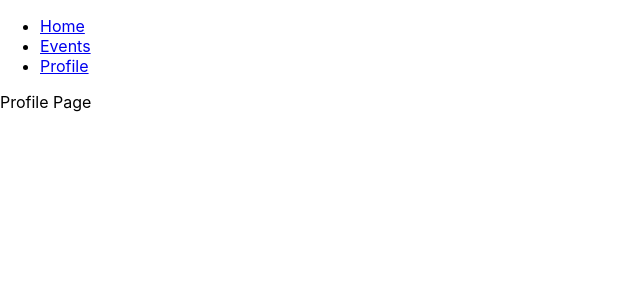
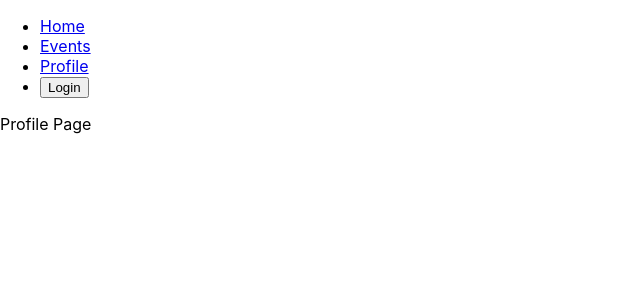
Before and after one commit to SHTh-App23/HvarErTonlist, a React (Create React App) app in the folder hvar-er-tonlist/: page /profile in a window 1280 px wide. Shown: the top 300 px of the page, without its empty margins (0-640 px from the left). Built offline with nearby package versions, Linux system fonts and the light colour scheme.

Commit message:
Fékk modals til að virka

```diff
--- a/hvar-er-tonlist/package.json
+++ b/hvar-er-tonlist/package.json
@@ -8,6 +8,7 @@
     "@testing-library/user-event": "^13.5.0",
     "react": "^18.2.0",
     "react-dom": "^18.2.0",
+    "react-modal": "^3.16.1",
     "react-router-dom": "^6.18.0",
     "react-scripts": "^5.0.1",
     "web-vitals": "^2.1.4"
--- a/hvar-er-tonlist/src/App.js
+++ b/hvar-er-tonlist/src/App.js
@@ -1,21 +1,45 @@
+import React, { useState } from 'react';
 import './index.css';
 import { Routes,Route } from 'react-router-dom';
+import Modal from 'react-modal';
 import Home from './routes/Home';
 import Events from './routes/Events';
 import Profile from './routes/Profile';
 import Navigation from './Navigation';
+import LoginModal from './modals/loginmodal';
+
+Modal.setAppElement('#root'); // Set the root element for accessibility
 
 //Forsíða - viðburður - login - profile
 
 function App() {
+
+  const [isLoginModalOpen, setLoginModalOpen] = useState(false);
+
+  const openLoginModal = () => {
+    setLoginModalOpen(true);
+  };
+
+  const closeLoginModal = () => {
+    setLoginModalOpen(false);
+  };
+
   return (
     <>
-      <Navigation />
+      <Navigation openLoginModal={openLoginModal} />
       <Routes>
         <Route path="/" element={<Home />} />
         <Route path="/events" element={<Events />} />
         <Route path="/profile" element={<Profile />} />
       </Routes>
+
+      <Modal
+        isOpen={isLoginModalOpen}
+        onRequestClose={closeLoginModal}
+        contentLabel='Login Modal'
+      >
+        <LoginModal isOpen={isLoginModalOpen} onRequestClose={closeLoginModal} />
+      </Modal>
     </>
   );
 }
--- a/hvar-er-tonlist/src/Navigation.js
+++ b/hvar-er-tonlist/src/Navigation.js
@@ -1,7 +1,7 @@
 import React from 'react';
 import { Link } from 'react-router-dom';
 
-const Navigation = () => {
+const Navigation = ( {openLoginModal }) => {
     return (
       <nav>
         <ul>
@@ -14,6 +14,9 @@ const Navigation = () => {
           <li>
             <Link to="/profile">Profile</Link>
           </li>
+          <li>
+            <button onClick={openLoginModal}>Login</button>
+          </li>
         </ul>
       </nav>
     );
--- /dev/null
+++ b/hvar-er-tonlist/src/modals/loginmodal.js
@@ -0,0 +1,37 @@
+// LoginModal.js
+import React, { useState } from 'react';
+
+const LoginModal = ({ isOpen, onRequestClose }) => {
+  const [username, setUsername] = useState('');
+  const [password, setPassword] = useState('');
+
+  const handleLogin = () => {
+    // Implement your login logic here
+    console.log(`Logging in with ${username} and ${password}`);
+    // Close the modal after login
+    onRequestClose();
+  };
+
+  return (
+    <div>
+      <h2>Login</h2>
+      <form>
+        <label>
+          Username:
+          <input type="text" value={username} onChange={(e) => setUsername(e.target.value)} />
+        </label>
+        <br />
+        <label>
+          Password:
+          <input type="password" value={password} onChange={(e) => setPassword(e.target.value)} />
+        </label>
+        <br />
+        <button type="button" onClick={handleLogin}>
+          Login
+        </button>
+      </form>
+    </div>
+  );
+};
+
+export default LoginModal;
```
Also changed, not shown: 1 other file (tests, documents, lock files or other folders).
